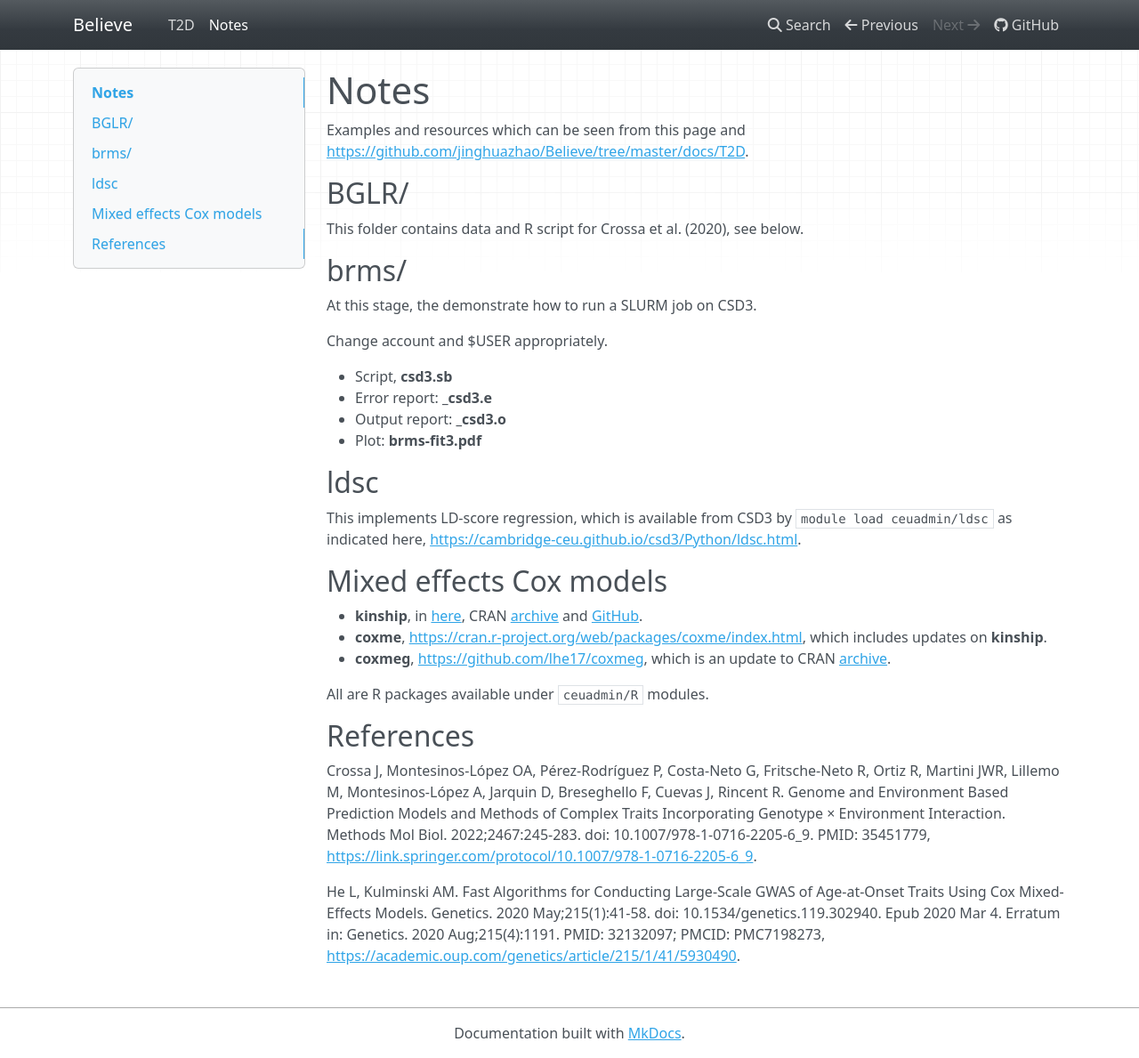
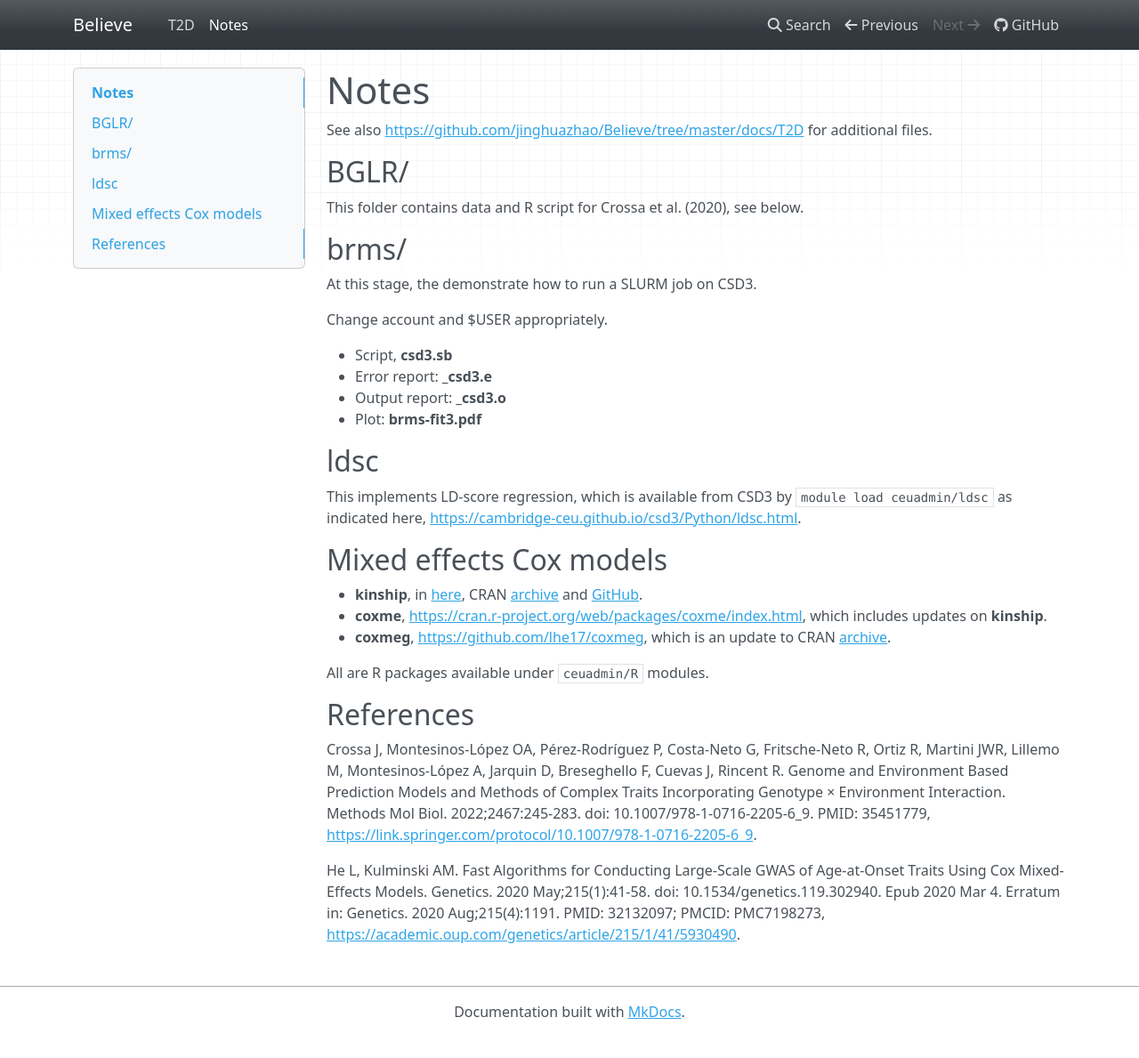
Before and after one commit to jinghuazhao/Believe, an MkDocs documentation site: the page built from docs/Notes.md, in a window 1280 px wide and 1189 px high. Shown: the whole window at 89% size. Built offline with MkDocs 1.6.1, drawn with Linux system fonts in a browser that asks for light colours; nearby versions of some CDN libraries; a script that is not in the unit is left out.

Commit message:
Site files

```diff
--- a/docs/Notes.md
+++ b/docs/Notes.md
@@ -1,6 +1,6 @@
 # Notes
 
-Examples and resources which can be seen from this page and <https://github.com/jinghuazhao/Believe/tree/master/docs/T2D>.
+See also <https://github.com/jinghuazhao/Believe/tree/master/docs/T2D> for additional files.
 
 ## BGLR/
 
```
